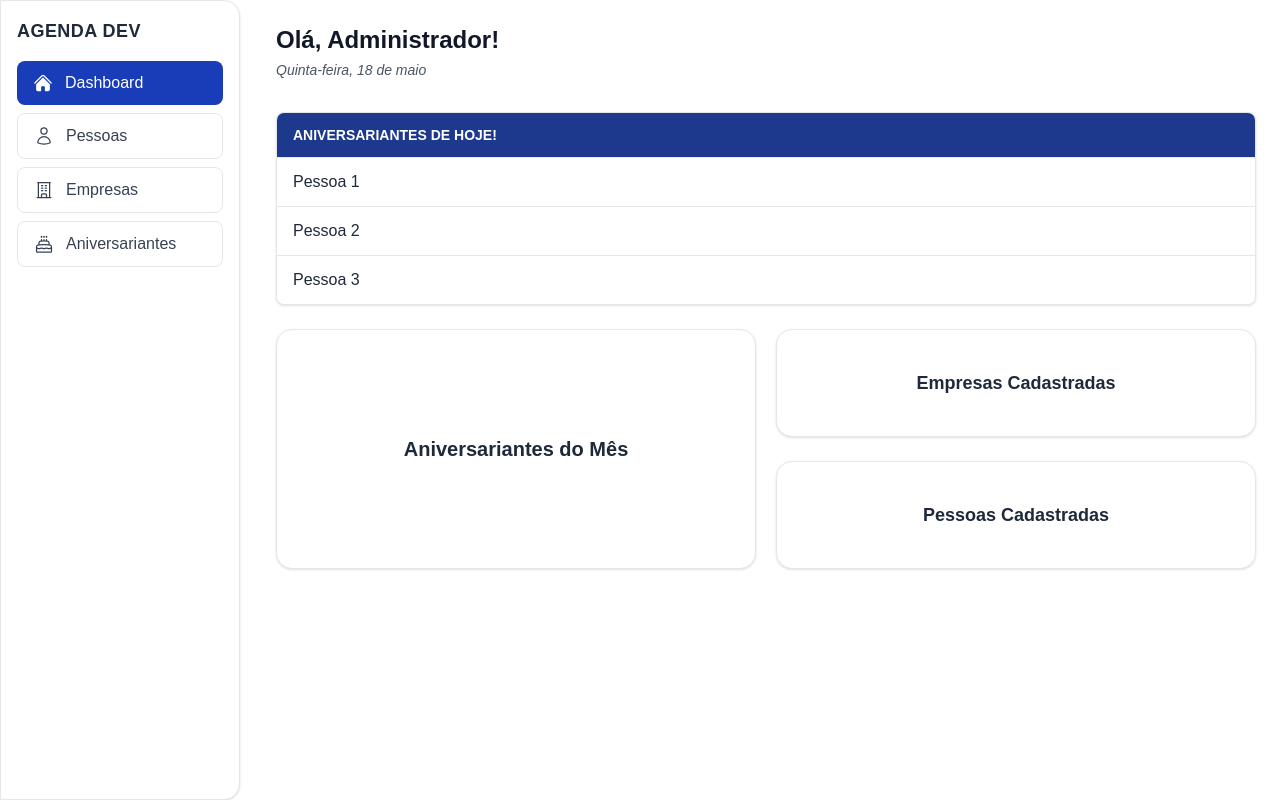
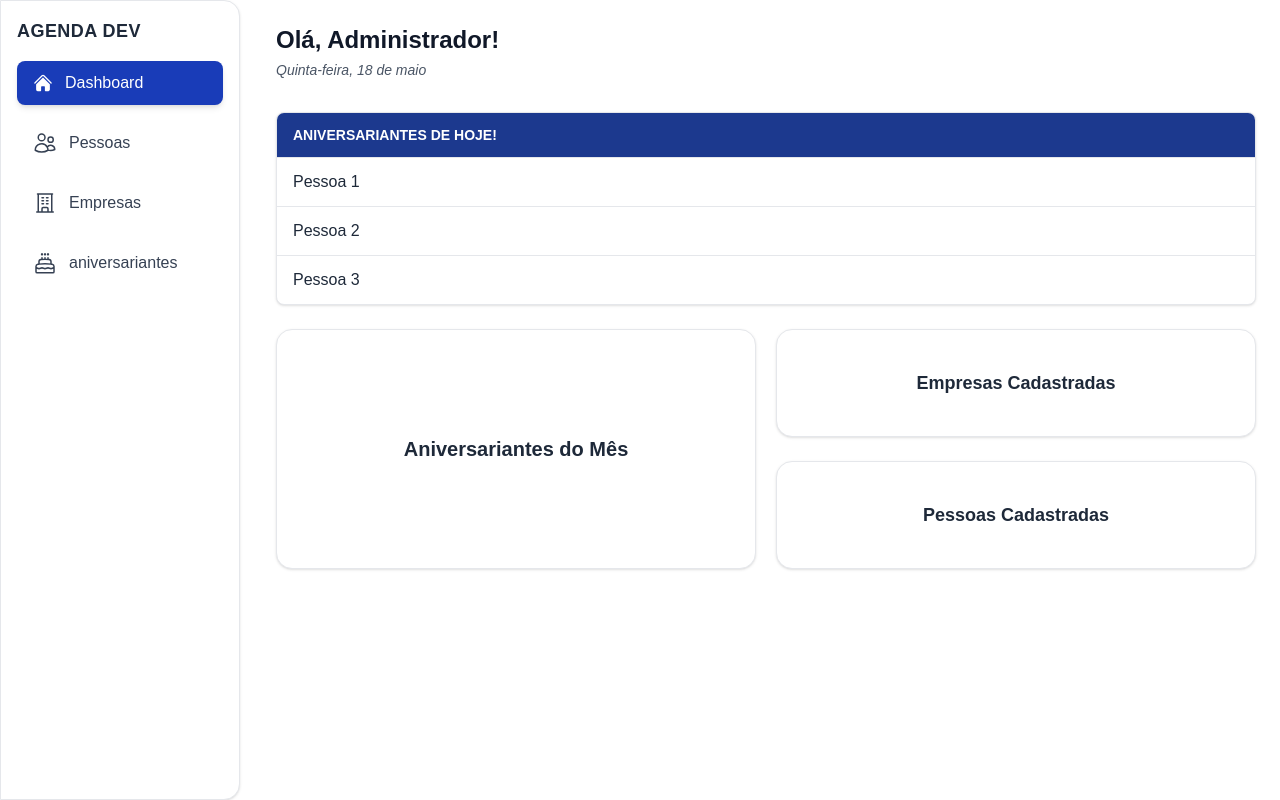
Before and after one commit to SamuelAbreu74/Agenda-Dev, a Next.js app in the folder frontend/agenda-dev-front/: page / in a window 1280 px wide. Built offline with nearby package versions, Linux system fonts and the light colour scheme.

Commit message:
refactor: Updating and Styling sidebar buttons

```diff
--- a/frontend/agenda-dev-front/components/sidebar.tsx
+++ b/frontend/agenda-dev-front/components/sidebar.tsx
@@ -7,14 +7,70 @@ export default function Sidebar() {
 
     const pathName = usePathname();
 
+    const menuItems =
+        [
+            {
+                name: "Dashboard",
+                href: "/",
+                activeIcon: <svg xmlns="http://www.w3.org/2000/svg" viewBox="0 0 24 24" fill="currentColor" className="w-5 h-5" aria-hidden="true">
+                    <path d="M11.47 3.841a.75.75 0 0 1 1.06 0l8.69 8.69a.75.75 0 1 0 1.06-1.061l-8.689-8.69a2.25 2.25 0 0 0-3.182 0l-8.69 8.69a.75.75 0 1 0 1.061 1.06l8.69-8.689Z" />
+                    <path d="m12 5.432 8.159 8.159c.03.03.06.058.091.086v6.198c0 1.035-.84 1.875-1.875 1.875H15a.75.75 0 0 1-.75-.75v-4.5a.75.75 0 0 0-.75-.75h-3a.75.75 0 0 0-.75.75V21a.75.75 0 0 1-.75.75H5.625a1.875 1.875 0 0 1-1.875-1.875v-6.198a2.29 2.29 0 0 0 .091-.086L12 5.432Z" />
+                </svg>,
+                inactiveIcon: <svg xmlns="http://www.w3.org/2000/svg" fill="none" viewBox="0 0 24 24" strokeWidth="1.5" stroke="currentColor" className="size-6">
+                    <path strokeLinecap="round" strokeLinejoin="round" d="m2.25 12 8.954-8.955c.44-.439 1.152-.439 1.591 0L21.75 12M4.5 9.75v10.125c0 .621.504 1.125 1.125 1.125H9.75v-4.875c0-.621.504-1.125 1.125-1.125h2.25c.621 0 1.125.504 1.125 1.125V21h4.125c.621 0 1.125-.504 1.125-1.125V9.75M8.25 21h8.25" />
+                </svg>
+                ,
+                activeClass: "bg-blue-800 text-white",
+                inactiveClass: "text-gray-700 hover:bg-blue-50 hover:text-blue-700",
 
+            },
+            {
+                name: "Pessoas",
+                href: "/pessoas",
+                activeIcon: <svg xmlns="http://www.w3.org/2000/svg" fill="currentColor" viewBox="0 0 24 24" strokeWidth="1.5" stroke="currentColor" className="size-6">
+                    <path strokeLinecap="round" strokeLinejoin="round" d="M15 19.128a9.38 9.38 0 0 0 2.625.372 9.337 9.337 0 0 0 4.121-.952 4.125 4.125 0 0 0-7.533-2.493M15 19.128v-.003c0-1.113-.285-2.16-.786-3.07M15 19.128v.106A12.318 12.318 0 0 1 8.624 21c-2.331 0-4.512-.645-6.374-1.766l-.001-.109a6.375 6.375 0 0 1 11.964-3.07M12 6.375a3.375 3.375 0 1 1-6.75 0 3.375 3.375 0 0 1 6.75 0Zm8.25 2.25a2.625 2.625 0 1 1-5.25 0 2.625 2.625 0 0 1 5.25 0Z" />
+                </svg>
+                ,
+                inactiveIcon: <svg xmlns="http://www.w3.org/2000/svg" fill="none" viewBox="0 0 24 24" strokeWidth="1.5" stroke="currentColor" className="size-6">
+                    <path strokeLinecap="round" strokeLinejoin="round" d="M15 19.128a9.38 9.38 0 0 0 2.625.372 9.337 9.337 0 0 0 4.121-.952 4.125 4.125 0 0 0-7.533-2.493M15 19.128v-.003c0-1.113-.285-2.16-.786-3.07M15 19.128v.106A12.318 12.318 0 0 1 8.624 21c-2.331 0-4.512-.645-6.374-1.766l-.001-.109a6.375 6.375 0 0 1 11.964-3.07M12 6.375a3.375 3.375 0 1 1-6.75 0 3.375 3.375 0 0 1 6.75 0Zm8.25 2.25a2.625 2.625 0 1 1-5.25 0 2.625 2.625 0 0 1 5.25 0Z" />
+                </svg>
+                ,
+                activeClass: "bg-blue-800 text-white",
+                inactiveClass: "text-gray-700 hover:bg-blue-50 hover:text-blue-700",
 
-     const navigation = [
-    { name: 'Dashboard', href: '/'},
-    { name: 'Pessoas', href: '/pessoas'},
-    { name: 'Empresas', href: '/empresas'},
-    { name: 'Aniversariantes', href: '/aniversariantes'},
-  ]
+            },
+            {
+                name: "Empresas",
+                href: "/empresas",
+                activeIcon: <svg xmlns="http://www.w3.org/2000/svg" viewBox="0 0 24 24" fill="currentColor" className="size-6">
+                    <path fillRule="evenodd" d="M4.5 2.25a.75.75 0 0 0 0 1.5v16.5h-.75a.75.75 0 0 0 0 1.5h16.5a.75.75 0 0 0 0-1.5h-.75V3.75a.75.75 0 0 0 0-1.5h-15ZM9 6a.75.75 0 0 0 0 1.5h1.5a.75.75 0 0 0 0-1.5H9Zm-.75 3.75A.75.75 0 0 1 9 9h1.5a.75.75 0 0 1 0 1.5H9a.75.75 0 0 1-.75-.75ZM9 12a.75.75 0 0 0 0 1.5h1.5a.75.75 0 0 0 0-1.5H9Zm3.75-5.25A.75.75 0 0 1 13.5 6H15a.75.75 0 0 1 0 1.5h-1.5a.75.75 0 0 1-.75-.75ZM13.5 9a.75.75 0 0 0 0 1.5H15A.75.75 0 0 0 15 9h-1.5Zm-.75 3.75a.75.75 0 0 1 .75-.75H15a.75.75 0 0 1 0 1.5h-1.5a.75.75 0 0 1-.75-.75ZM9 19.5v-2.25a.75.75 0 0 1 .75-.75h4.5a.75.75 0 0 1 .75.75v2.25a.75.75 0 0 1-.75.75h-4.5A.75.75 0 0 1 9 19.5Z" clipRule="evenodd" />
+                </svg>
+                ,
+                inactiveIcon: <svg xmlns="http://www.w3.org/2000/svg" fill="none" viewBox="0 0 24 24" strokeWidth="1.5" stroke="currentColor" className="size-6">
+                    <path strokeLinecap="round" strokeLinejoin="round" d="M3.75 21h16.5M4.5 3h15M5.25 3v18m13.5-18v18M9 6.75h1.5m-1.5 3h1.5m-1.5 3h1.5m3-6H15m-1.5 3H15m-1.5 3H15M9 21v-3.375c0-.621.504-1.125 1.125-1.125h3.75c.621 0 1.125.504 1.125 1.125V21" />
+                </svg>
+                ,
+                activeClass: "bg-blue-800 text-white",
+                inactiveClass: "text-gray-700 hover:bg-blue-50 hover:text-blue-700",
+
+            },
+            {
+                name: "aniversariantes",
+                href: "/aniversariantes",
+                activeIcon: <svg xmlns="http://www.w3.org/2000/svg" viewBox="0 0 24 24" fill="currentColor" className="size-6">
+                    <path d="m15 1.784-.796.795a1.125 1.125 0 1 0 1.591 0L15 1.784ZM12 1.784l-.796.795a1.125 1.125 0 1 0 1.591 0L12 1.784ZM9 1.784l-.796.795a1.125 1.125 0 1 0 1.591 0L9 1.784ZM9.75 7.547c.498-.021.998-.035 1.5-.042V6.75a.75.75 0 0 1 1.5 0v.755c.502.007 1.002.021 1.5.042V6.75a.75.75 0 0 1 1.5 0v.88l.307.022c1.55.117 2.693 1.427 2.693 2.946v1.018a62.182 62.182 0 0 0-13.5 0v-1.018c0-1.519 1.143-2.829 2.693-2.946l.307-.022v-.88a.75.75 0 0 1 1.5 0v.797ZM12 12.75c-2.472 0-4.9.184-7.274.54-1.454.217-2.476 1.482-2.476 2.916v.384a4.104 4.104 0 0 1 2.585.364 2.605 2.605 0 0 0 2.33 0 4.104 4.104 0 0 1 3.67 0 2.605 2.605 0 0 0 2.33 0 4.104 4.104 0 0 1 3.67 0 2.605 2.605 0 0 0 2.33 0 4.104 4.104 0 0 1 2.585-.364v-.384c0-1.434-1.022-2.7-2.476-2.917A49.138 49.138 0 0 0 12 12.75ZM21.75 18.131a2.604 2.604 0 0 0-1.915.165 4.104 4.104 0 0 1-3.67 0 2.605 2.605 0 0 0-2.33 0 4.104 4.104 0 0 1-3.67 0 2.605 2.605 0 0 0-2.33 0 4.104 4.104 0 0 1-3.67 0 2.604 2.604 0 0 0-1.915-.165v2.494c0 1.035.84 1.875 1.875 1.875h15.75c1.035 0 1.875-.84 1.875-1.875v-2.494Z" />
+                </svg>
+                ,
+                inactiveIcon: <svg xmlns="http://www.w3.org/2000/svg" fill="none" viewBox="0 0 24 24" strokeWidth="1.5" stroke="currentColor" className="size-6">
+                    <path strokeLinecap="round" strokeLinejoin="round" d="M12 8.25v-1.5m0 1.5c-1.355 0-2.697.056-4.024.166C6.845 8.51 6 9.473 6 10.608v2.513m6-4.871c1.355 0 2.697.056 4.024.166C17.155 8.51 18 9.473 18 10.608v2.513M15 8.25v-1.5m-6 1.5v-1.5m12 9.75-1.5.75a3.354 3.354 0 0 1-3 0 3.354 3.354 0 0 0-3 0 3.354 3.354 0 0 1-3 0 3.354 3.354 0 0 0-3 0 3.354 3.354 0 0 1-3 0L3 16.5m15-3.379a48.474 48.474 0 0 0-6-.371c-2.032 0-4.034.126-6 .371m12 0c.39.049.777.102 1.163.16 1.07.16 1.837 1.094 1.837 2.175v5.169c0 .621-.504 1.125-1.125 1.125H4.125A1.125 1.125 0 0 1 3 20.625v-5.17c0-1.08.768-2.014 1.837-2.174A47.78 47.78 0 0 1 6 13.12M12.265 3.11a.375.375 0 1 1-.53 0L12 2.845l.265.265Zm-3 0a.375.375 0 1 1-.53 0L9 2.845l.265.265Zm6 0a.375.375 0 1 1-.53 0L15 2.845l.265.265Z" />
+                </svg>
+                ,
+                activeClass: "bg-blue-800 text-white",
+                inactiveClass: "text-gray-700 hover:bg-blue-50 hover:text-blue-700",
+
+            },
+        ];
+
 
     return (
         <div className="text-black  bg-white relative flex min-h-screen">
@@ -22,37 +78,22 @@ export default function Sidebar() {
                 <div>
                     <h1 className="text-lg font-semibold uppercase tracking-wide text-gray-800">Agenda Dev</h1>
                 </div>
+                {menuItems.map((item) => {
+                    const isActive = pathName === item.href;
 
-                <nav className="flex flex-col gap-2" aria-label="Menu principal">
-                    <a href="/" className="flex items-center gap-3 rounded-lg bg-blue-800 px-4 py-2.5 text-white font-medium transition-colors hover:bg-blue-700">
-                        <svg xmlns="http://www.w3.org/2000/svg" viewBox="0 0 24 24" fill="currentColor" className="w-5 h-5" aria-hidden="true">
-                            <path d="M11.47 3.841a.75.75 0 0 1 1.06 0l8.69 8.69a.75.75 0 1 0 1.06-1.061l-8.689-8.69a2.25 2.25 0 0 0-3.182 0l-8.69 8.69a.75.75 0 1 0 1.061 1.06l8.69-8.689Z" />
-                            <path d="m12 5.432 8.159 8.159c.03.03.06.058.091.086v6.198c0 1.035-.84 1.875-1.875 1.875H15a.75.75 0 0 1-.75-.75v-4.5a.75.75 0 0 0-.75-.75h-3a.75.75 0 0 0-.75.75V21a.75.75 0 0 1-.75.75H5.625a1.875 1.875 0 0 1-1.875-1.875v-6.198a2.29 2.29 0 0 0 .091-.086L12 5.432Z" />
-                        </svg>
-                        Dashboard
-                    </a>
 
-                    <a href="/pessoas" className="flex items-center gap-3 rounded-lg bg-white px-4 py-2.5 text-gray-700 font-medium transition-colors hover:bg-gray-100 border border-gray-200">
-                        <svg xmlns="http://www.w3.org/2000/svg" fill="none" viewBox="0 0 24 24" strokeWidth="1.5" stroke="currentColor" className="w-5 h-5" aria-hidden="true">
-                            <path strokeLinecap="round" strokeLinejoin="round" d="M15.75 6a3.75 3.75 0 1 1-7.5 0 3.75 3.75 0 0 1 7.5 0ZM4.501 20.118a7.5 7.5 0 0 1 14.998 0A17.933 17.933 0 0 1 12 21.75c-2.676 0-5.216-.584-7.499-1.632Z" />
-                        </svg>
-                        Pessoas
-                    </a>
+                    return (
 
-                    <a href="/empresas" className="flex items-center gap-3 rounded-lg bg-white px-4 py-2.5 text-gray-700 font-medium transition-colors hover:bg-gray-100 border border-gray-200">
-                        <svg xmlns="http://www.w3.org/2000/svg" fill="none" viewBox="0 0 24 24" strokeWidth="1.5" stroke="currentColor" className="w-5 h-5" aria-hidden="true">
-                            <path strokeLinecap="round" strokeLinejoin="round" d="M3.75 21h16.5M4.5 3h15M5.25 3v18m13.5-18v18M9 6.75h1.5m-1.5 3h1.5m-1.5 3h1.5m3-6H15m-1.5 3H15m-1.5 3H15M9 21v-3.375c0-.621.504-1.125 1.125-1.125h3.75c.621 0 1.125.504 1.125 1.125V21" />
-                        </svg>
-                        Empresas
-                    </a>
+                            <Link key={item.name} href={item.href} className={`flex items-center gap-3 rounded-lg px-4 py-2.5 font-medium
+                                transition-all duration-200  ${isActive ? `${item.activeClass} shadow-md` : item.inactiveClass} `}>
 
-                    <a href="/aniversariantes" className="flex items-center gap-3 rounded-lg bg-white px-4 py-2.5 text-gray-700 font-medium transition-colors hover:bg-gray-100 border border-gray-200">
-                        <svg xmlns="http://www.w3.org/2000/svg" fill="none" viewBox="0 0 24 24" strokeWidth="1.5" stroke="currentColor" className="w-5 h-5" aria-hidden="true">
-                            <path strokeLinecap="round" strokeLinejoin="round" d="M12 8.25v-1.5m0 1.5c-1.355 0-2.697.056-4.024.166C6.845 8.51 6 9.473 6 10.608v2.513m6-4.871c1.355 0 2.697.056 4.024.166C17.155 8.51 18 9.473 18 10.608v2.513M15 8.25v-1.5m-6 1.5v-1.5m12 9.75-1.5.75a3.354 3.354 0 0 1-3 0 3.354 3.354 0 0 0-3 0 3.354 3.354 0 0 1-3 0 3.354 3.354 0 0 0-3 0 3.354 3.354 0 0 1-3 0L3 16.5m15-3.379a48.474 48.474 0 0 0-6-.371c-2.032 0-4.034.126-6 .371m12 0c.39.049.777.102 1.163.16 1.07.16 1.837 1.094 1.837 2.175v5.169c0 .621-.504 1.125-1.125 1.125H4.125A1.125 1.125 0 0 1 3 20.625v-5.17c0-1.08.768-2.014 1.837-2.174A47.78 47.78 0 0 1 6 13.12M12.265 3.11a.375.375 0 1 1-.53 0L12 2.845l.265.265Zm-3 0a.375.375 0 1 1-.53 0L9 2.845l.265.265Zm6 0a.375.375 0 1 1-.53 0L15 2.845l.265.265Z" />
-                        </svg>
-                        Aniversariantes
-                    </a>
-                </nav>
+                                <span className="text-lg">{isActive ? item.activeIcon : item.inactiveIcon}</span>
+                                <span>{item.name}</span>
+                            </Link>
+
+                    );
+                })}
+
             </aside>
         </div>
     )
```
